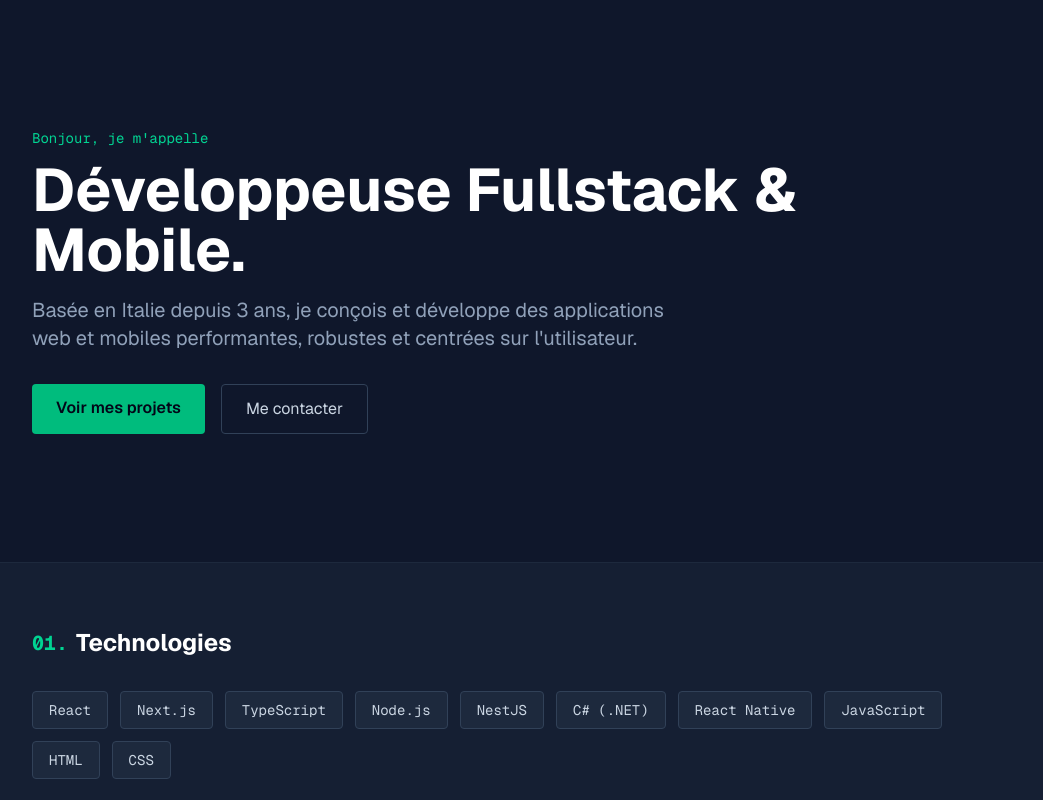
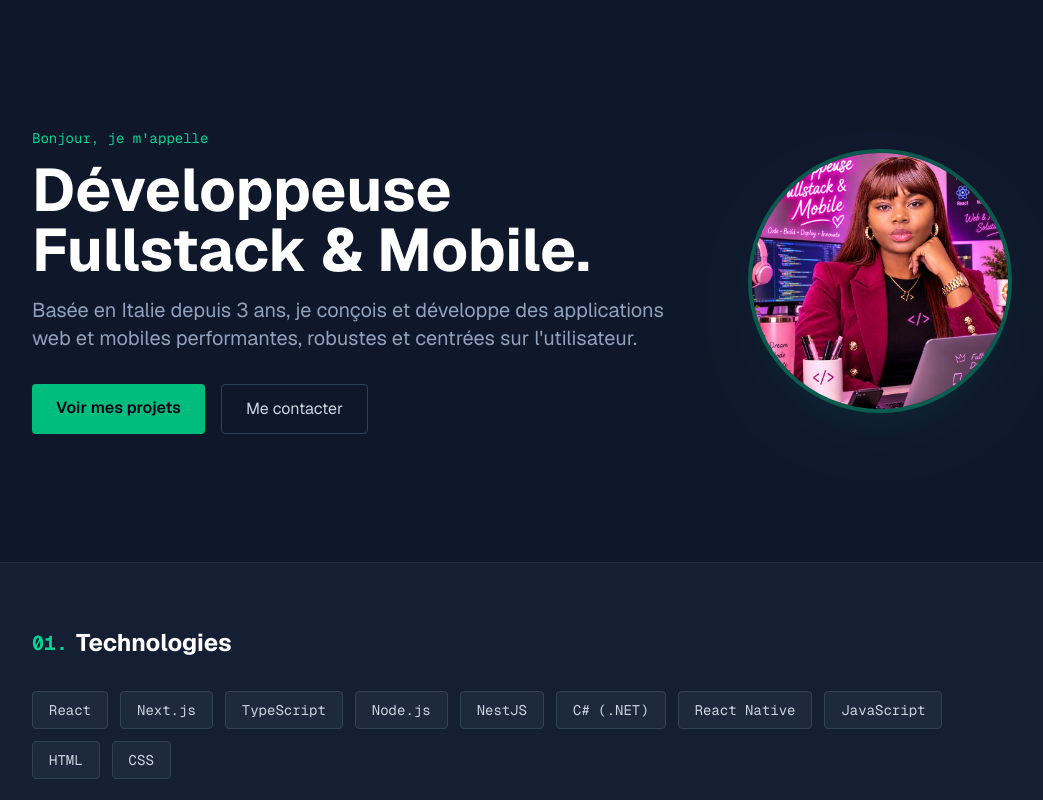
Before and after one commit to phelouzat3-glitch/phelouzat-fullstack, a Next.js app: page / in a window 1280 px wide. Shown: the top 800 px of the page, without its empty margins (120-1163 px from the left). Built offline with nearby package versions, Linux system fonts and the light colour scheme.

Commit message:
Hero: photo de profil dans l'en-tete

```diff
--- a/src/app/page.tsx
+++ b/src/app/page.tsx
@@ -1,3 +1,4 @@
+import Image from "next/image";
 import Link from "next/link";
 import { getCurrentYear } from "../lib/current-year";
 
@@ -216,7 +217,9 @@ export default async function Home() {
   return (
     <div className="min-h-screen bg-slate-900 text-slate-100 font-sans">
       {/* 1. HERO SECTION (Présentation) */}
-      <header className="max-w-5xl mx-auto px-6 py-20 md:py-32 flex flex-col justify-center">
+      <header className="max-w-5xl mx-auto px-6 py-20 md:py-32">
+        <div className="flex flex-col-reverse md:flex-row md:items-center gap-10 md:gap-16">
+          <div className="flex-1">
             <p className="text-emerald-400 font-mono text-sm mb-3">
               Bonjour, je m&apos;appelle
             </p>
@@ -224,8 +227,8 @@ export default async function Home() {
               Développeuse Fullstack & Mobile.
             </h1>
             <p className="text-lg md:text-xl text-slate-400 max-w-2xl mb-8">
-          Basée en Italie depuis 3 ans, je conçois et développe des applications
-          web et mobiles performantes, robustes et centrées sur
+              Basée en Italie depuis 3 ans, je conçois et développe des
+              applications web et mobiles performantes, robustes et centrées sur
               l&apos;utilisateur.
             </p>
             <div className="flex gap-4">
@@ -241,6 +244,19 @@ export default async function Home() {
               >
                 Me contacter
               </Link>
+            </div>
+          </div>
+
+          <div className="relative w-40 h-40 md:w-64 md:h-64 shrink-0 self-start md:self-center">
+            <Image
+              src="/photo-profil.jpg"
+              alt="Portrait de Fernande Phelouzat Tcheudjeu, développeuse fullstack et mobile"
+              fill
+              preload
+              sizes="(min-width: 768px) 256px, 160px"
+              className="rounded-full object-cover ring-4 ring-emerald-500/40 shadow-2xl shadow-emerald-500/10"
+            />
+          </div>
         </div>
       </header>
 
```
Also changed, not shown: public/photo-profil.jpg (added). Lines whose indentation alone changed are shown as unchanged.
